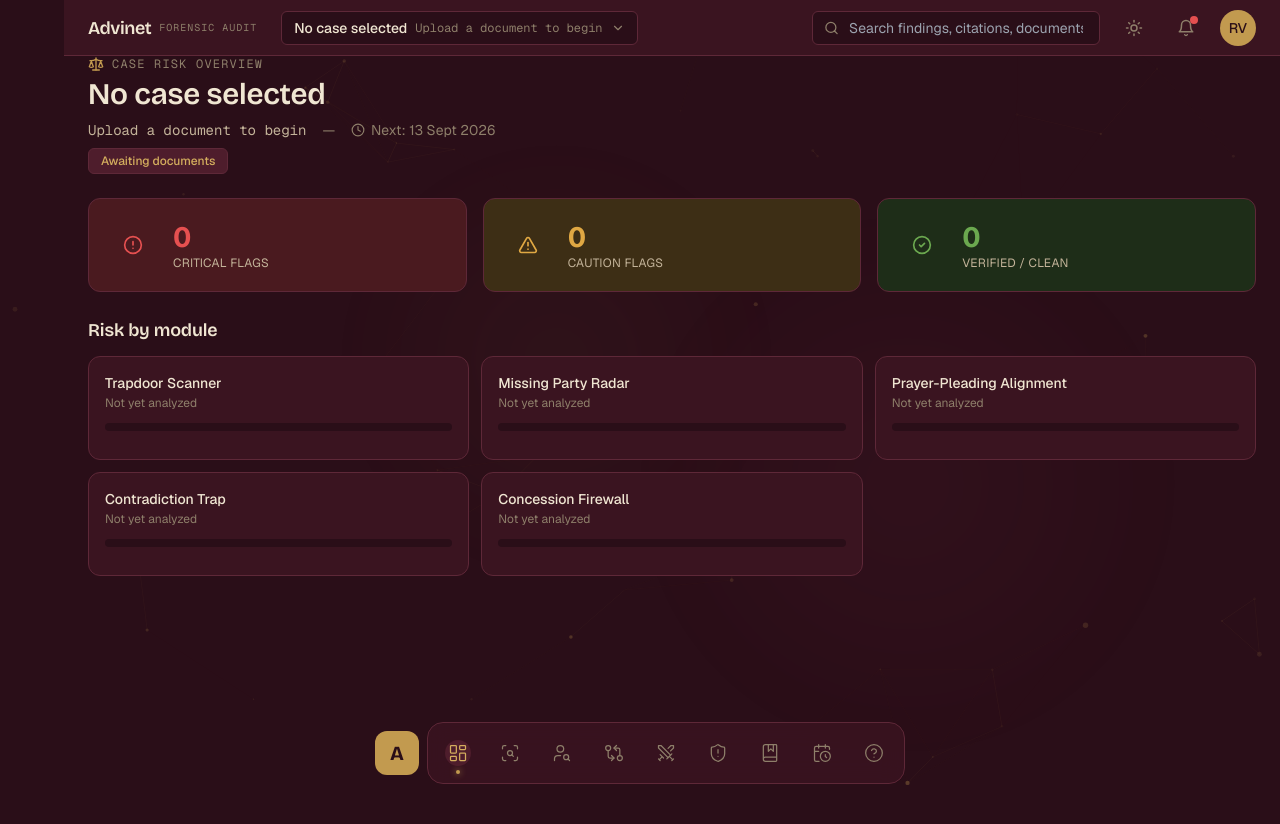
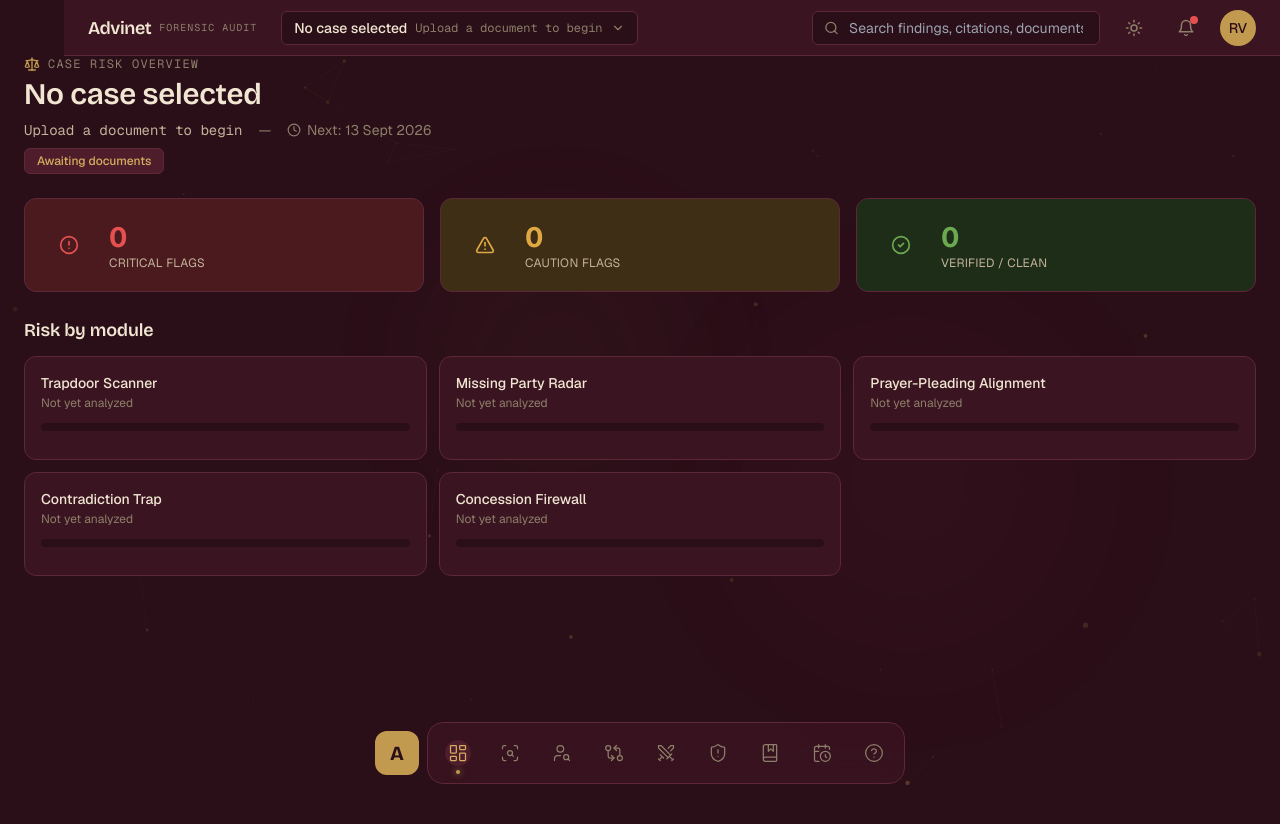
Before and after one commit to TejTalin/Litigation-Forensics, a React (Vite) app: page / in a window 1280 px wide. Shown: the top 824 px of the page. Before the commit the page ends 800 px from the top, so only its background shows below. Built offline with nearby package versions, Linux system fonts and the light colour scheme.

Commit message:
Add files via upload

```diff
--- a/src/App.tsx
+++ b/src/App.tsx
@@ -39,7 +39,7 @@ function App() {
         <NavRail active={activeNav} onSelect={setActiveNav} caseRiskCounts={riskCounts} />
         <TopBar activeCase={activeCase} onCaseChange={setActiveCase} />
 
-        <main className="relative ml-16" style={{ zIndex: 1 }}>
+        <main className="relative pb-24" style={{ zIndex: 1 }}>
           <PageTransition viewKey={activeNav}>
             {activeNav === 'dashboard' && <Dashboard activeCase={activeCase} onNavigate={setActiveNav} moduleResults={moduleResults} />}
             {activeNav === 'guide' && <GuidePage onNavigate={setActiveNav} />}
```
